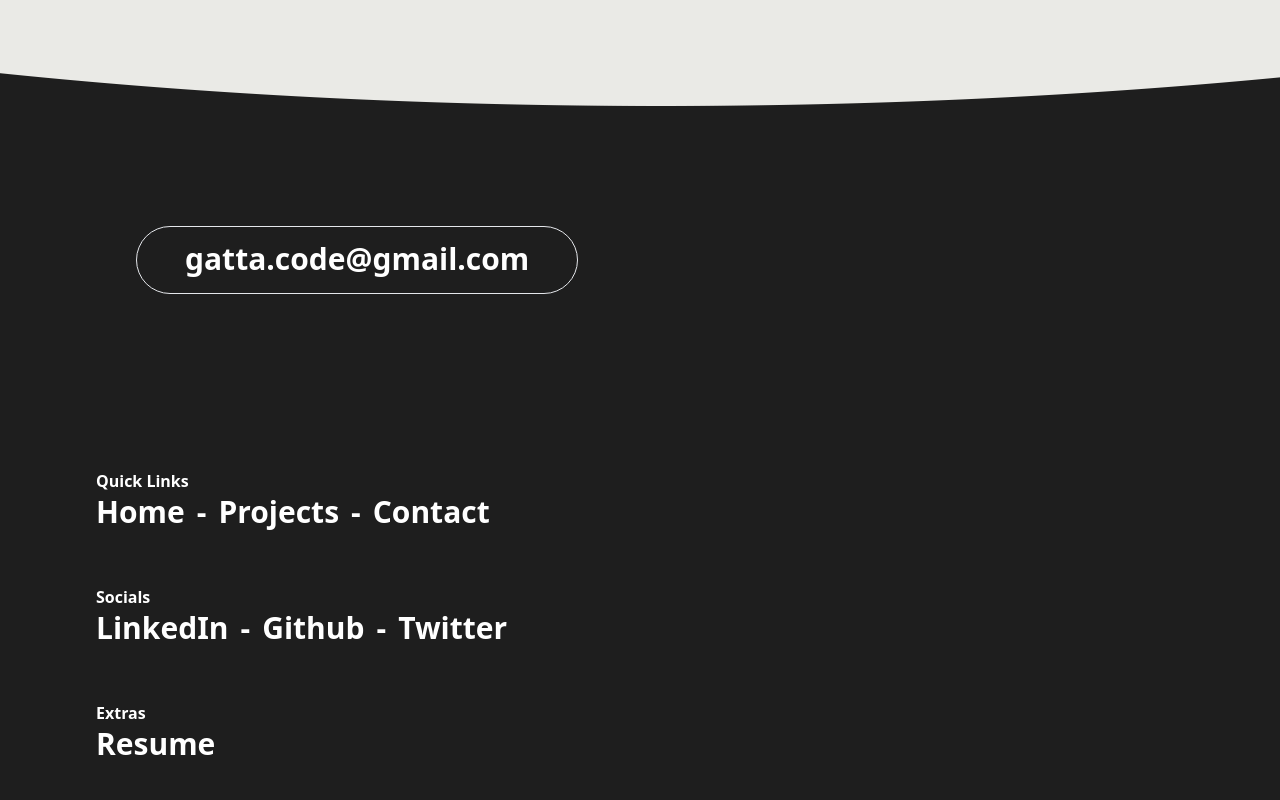
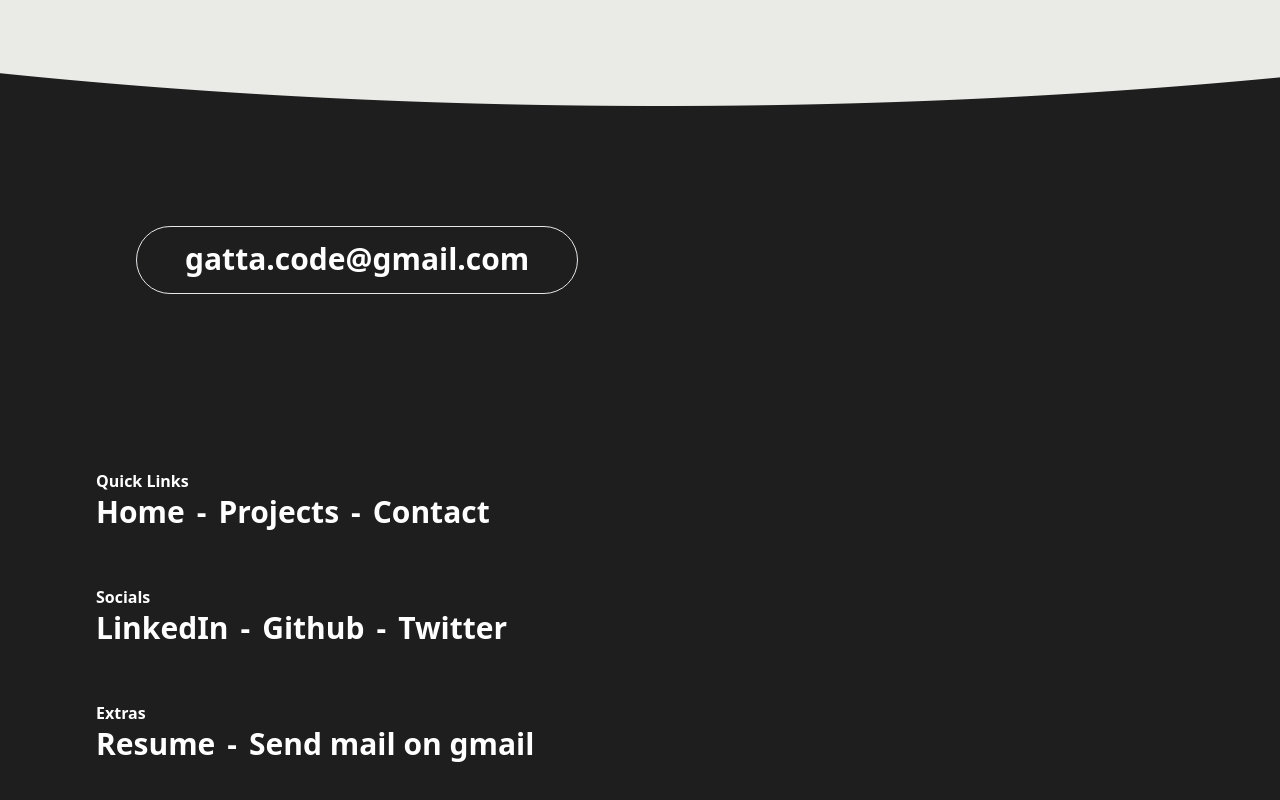
Before and after one commit to byodd/portfolio-23, a Next.js app: page / in a window 1280 px wide. Shown: the part 4476-5276 px from the top of the page. Built offline with nearby package versions, Linux system fonts and the light colour scheme.

Commit message:
added gmail send mail

```diff
--- a/src/app/components/contact-footer.tsx
+++ b/src/app/components/contact-footer.tsx
@@ -80,7 +80,7 @@ export default function ContactFooter() {
         <div>
           <span className="text-base">Extras</span>
           <div className="flex flex-row gap-3 text-xl md:text-3xl mb-36">
-            <Link
+          <Link
               target={"_blank"}
               rel={"noopener noreferrer"}
               href="https://drive.google.com/file/d/1Ws9VBPS50wVBEFkEbvx9OTVMC8SDquwV/view?usp=sharing"
@@ -88,6 +88,17 @@ export default function ContactFooter() {
             >
               Resume
             </Link>
+            -
+            <Link
+              target={"_blank"}
+              rel={"noopener noreferrer"}
+              href="https://mail.google.com/mail/u/0/?fs=1&to=gatta.code@gmail.com&tf=cm"
+              className="hover:underline"
+            >
+              Send mail on gmail
+            </Link>
+
+
           </div>
         </div>
       </div>
```
